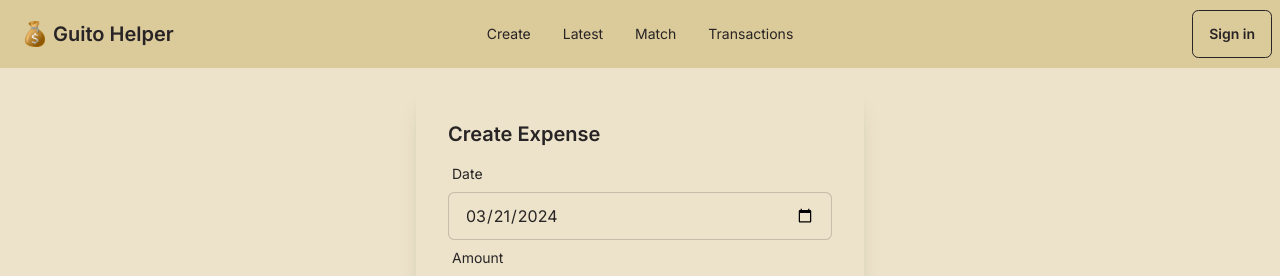
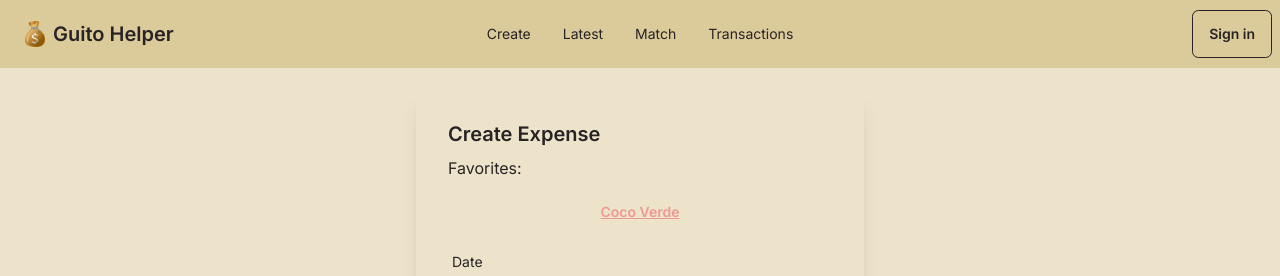
Before and after one commit to JoseHRosario/guito-web-app, a Next.js app: page /expenses/create in a window 1280 px wide. Shown: the top 276 px of the page. Built offline with nearby package versions, Linux system fonts and the light colour scheme; no server answers.

Commit message:
Add hardcoded favorites

```diff
--- a/src/app/expenses/create/page.tsx
+++ b/src/app/expenses/create/page.tsx
@@ -4,6 +4,7 @@ import { toast, Toaster } from 'react-hot-toast';
 import { useRouter } from 'next/navigation';
 import { CreateExpenseForm } from '@/app/components/create-expense-form';
 import { ContentWrapper } from "@/app/components/content-wrapper";
+import { ExpenseCreate } from '@/app/model/expense-create';
 
 export default function CreateExpense() {
 
@@ -12,6 +13,8 @@ export default function CreateExpense() {
   const [description, setDescription] = useState('');
   const [category, setCategory] = useState('Eating out');
   const [date, setDate] = useState<Date | null>(null);
+
+  let favorites: ExpenseCreate[] = [{ amount: 2.05, description: 'Coco Verde', category: 'Eating out', date: new Date() }];
 
   const handleCategoryError = (message: string) => {
     toast.error(message);
@@ -30,6 +33,15 @@ export default function CreateExpense() {
     <>
       <Toaster />
       <ContentWrapper title="Create Expense" isLoading={false}>
+        Favorites: {favorites.map((favorite, index) => (
+          <button className="btn btn-link" key={index} onClick={() => {
+            setAmount(favorite.amount);
+            setDescription(favorite.description);
+            setCategory(favorite.category);
+          }}>
+            {favorite.description}
+          </button>
+        ))}
         <CreateExpenseForm
           onCategoryError={handleCategoryError}
           onCreateSuccess={handleCreateSuccess}
```
